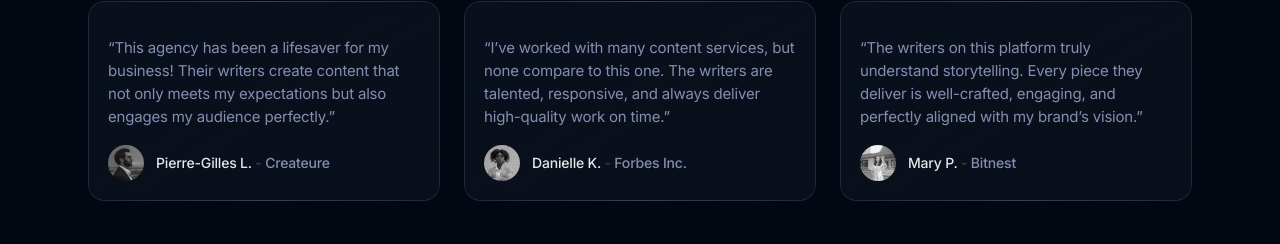
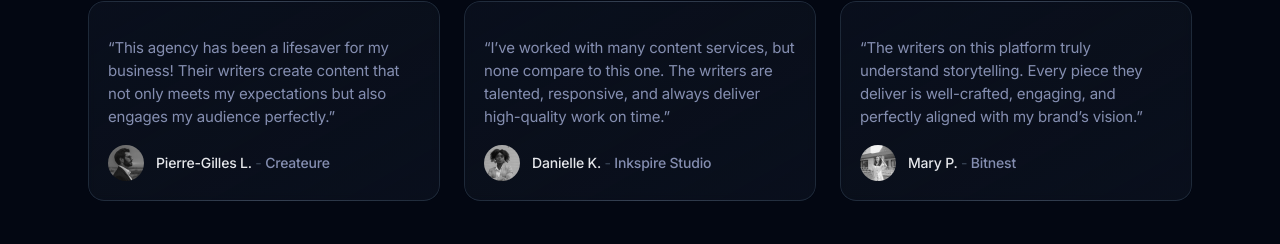
Before and after one commit to asad-tech-dev/StoryCo-Landing, a Next.js app: page / in a window 1280 px wide. Shown: the part 2605-2849 px from the top of the page. Built offline with nearby package versions, Linux system fonts and the light colour scheme.

Commit message:
hot-fix
Signed-off-by: asad-tech-dev <sidtechdevpk@gmail.com>

```diff
--- a/components/testimonials.tsx
+++ b/components/testimonials.tsx
@@ -65,7 +65,7 @@ const testimonials = [
   {
     img: TestimonialImg08,
     name: "Danielle K.",
-    company: "Forbes Inc.",
+    company: "Inkspire Studio",
     content:
       "I’ve worked with many content services, but none compare to this one. The writers are talented, responsive, and always deliver high-quality work on time.",
   },
```
